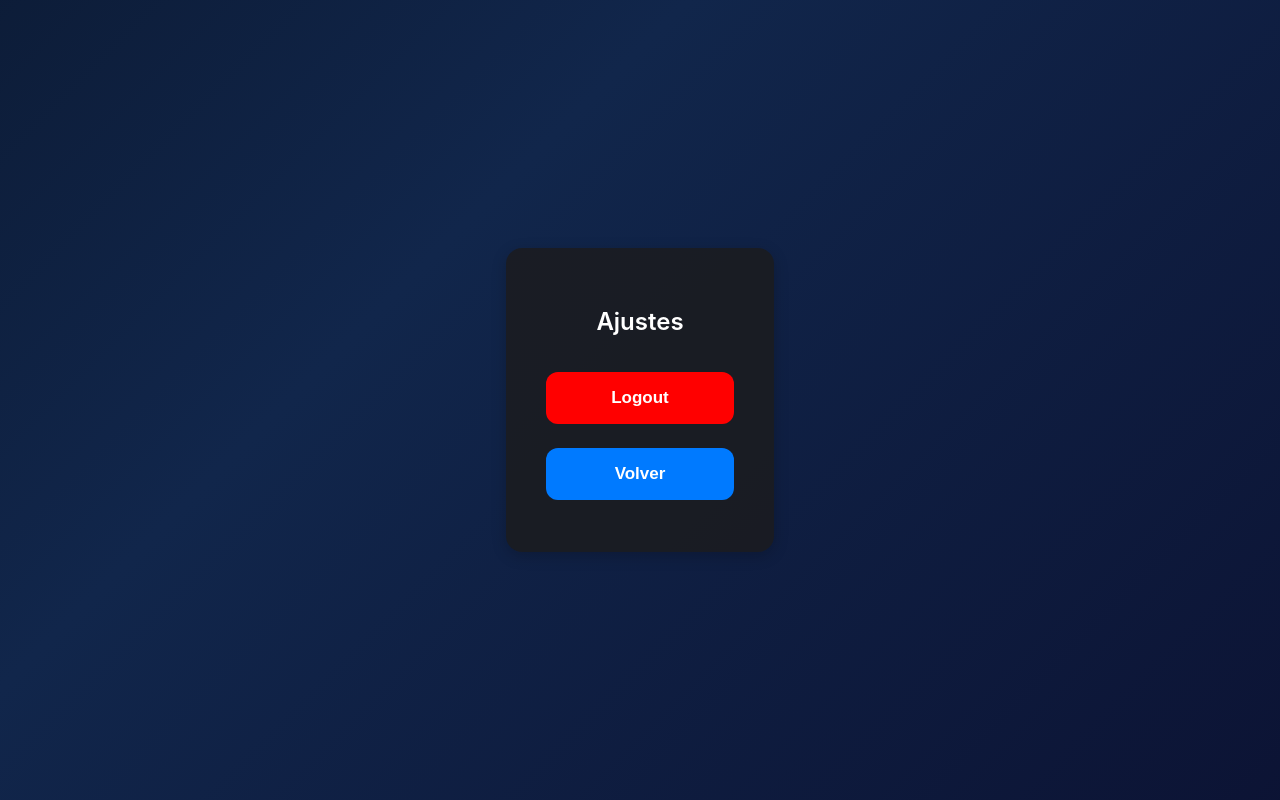
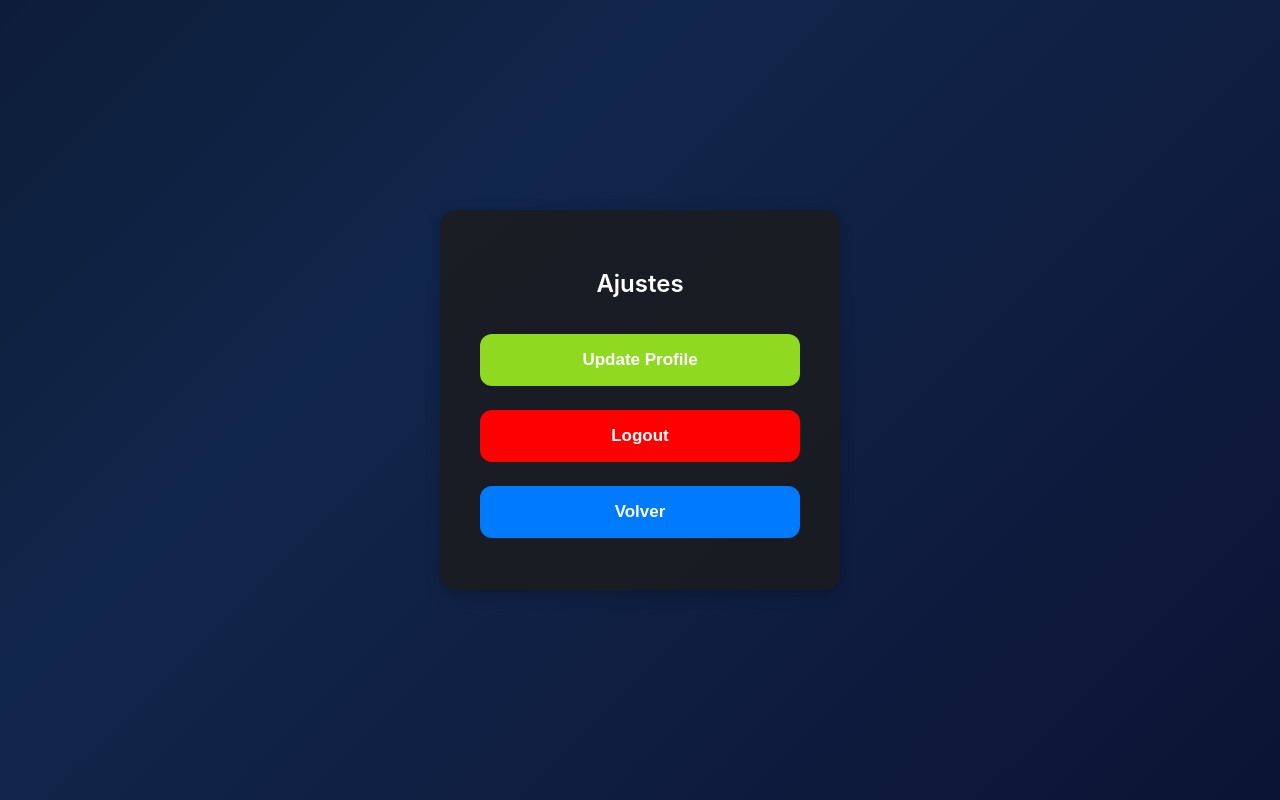
Before and after one commit to RodrigoReyes01/shopping-web, a React (Create React App) app: page /settings in a window 1280 px wide. Built offline with nearby package versions, Linux system fonts and the light colour scheme.

Commit message:
Cambios en profile, y settings
minor changes in register and main

```diff
--- a/src/App.js
+++ b/src/App.js
@@ -6,6 +6,7 @@ import Plaza from './views/plaza/plaza';
 import Register from './views/register/register';
 import Result from './views/result/result';
 import Settings from './views/settings/settings';
+import Profile from './views/profile/profile';
 
 
 function App() {
@@ -18,6 +19,7 @@ function App() {
         <Route path="/register" element={<Register />} />
         <Route path="/result" element={<div>Result Page</div>} />
         <Route path="/settings" element={<Settings />} />
+        <Route path="/profile" element={<div>Profile</div>} />
       </Routes>
     </Router>
   );
--- a/src/index.js
+++ b/src/index.js
@@ -1,6 +1,6 @@
 import React from 'react';
 import ReactDOM from 'react-dom/client';
-import App from './app';
+import App from './App';
 
 const root = ReactDOM.createRoot(document.getElementById('root'));
 root.render(
--- a/src/views/main/main.js
+++ b/src/views/main/main.js
@@ -32,11 +32,11 @@ const Main = () => {
                     <img src={settingsIcon} alt="Settings" />
                 </button>
             </header>
-            <h1>Busca tu trabajo ideal . . .</h1>
+            <h1>Look for your Perfect Job . . .</h1>
             <input
                 type="text"
                 className="search-bar"
-                placeholder="Busca empleos, empresas, palabras clave..."
+                placeholder="Search for Jobs, Business or Key Words..."
             />
         </div>
     );
--- a/src/views/register/register.js
+++ b/src/views/register/register.js
@@ -38,7 +38,7 @@ const Register = () => {
             navigate('/main');
         } catch (err) {
             // Si ocurre un error, muestra un mensaje
-            setError('Hubo un problema con el registro');
+            setError('Something went wrong, try again');
         }
     };
 
--- a/src/views/settings/settings.css
+++ b/src/views/settings/settings.css
@@ -77,6 +77,20 @@ body.settings-page {
 
 }
 
+.update-button {
+    background-color: rgb(143, 217, 33);
+    color: white;
+    padding: 16px 20px;
+    margin: 12px 0;
+    border: none;
+    border-radius: 12px;
+    cursor: pointer;
+    width: 100%;
+    font-size: 17px;
+    font-weight: 600;
+    transition: background-color 0.2s ease-in-out;
+}
+
 .back-button:hover {
     background-color: #005BB5;
 }
@@ -84,3 +98,7 @@ body.settings-page {
 .logout-button:hover{
     background-color: #9b0000;
 }
+
+.update-button:hover{
+    background-color: green;
+}
--- a/src/views/settings/settings.js
+++ b/src/views/settings/settings.js
@@ -24,9 +24,16 @@ const Settings = () => {
         navigate('/main'); // Redirige a la página principal (Main)
     };
 
+    const handleupdateprofile = () => {
+        navigate('/profile'); // Redirige a la página principal (Main)
+    };
+
     return (
         <div className="settings-container">
             <h2>Ajustes</h2>
+            <button className="update-button" onClick={handleupdateprofile}>
+                Update Profile
+            </button>
             <button className="logout-button" onClick={handleLogout}>
                 Logout
             </button>
```
Also changed, not shown: src/views/profile/profile.css (added), src/views/profile/profile.js (added).
